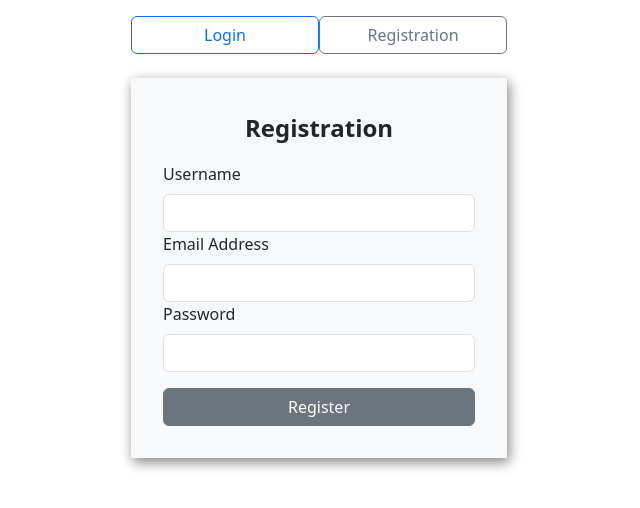
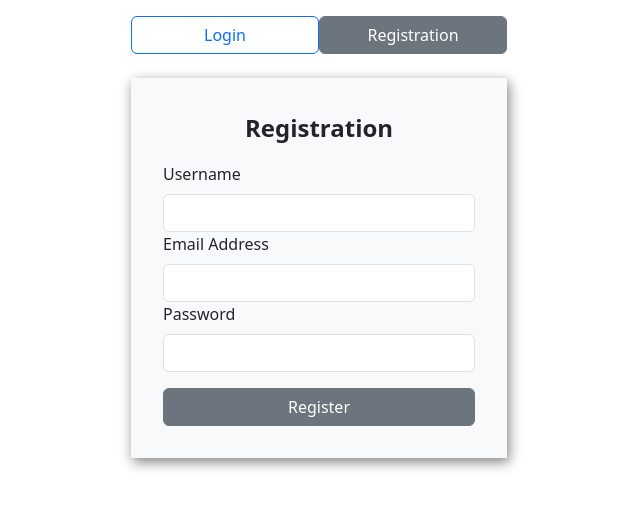
Before and after one commit to SHAHSULTANS/Interactive_quiz_application, a plain HTML site: page index.html in a window 1280 px wide. Both pictures are taken after a click on the button "Registration". Shown: the whole page, without its empty margins (321-961 px from the left). Drawn offline with nearby package versions, Linux system fonts and the light colour scheme.

Commit message:
add login and registration active class in index.html

```diff
--- a/index.html
+++ b/index.html
@@ -84,11 +84,15 @@
         loginBtn.addEventListener("click", () => {
             login.style.display = 'block';
             register.style.display = 'none';
+            loginBtn.classList.add("active");
+            registerBtn.classList.remove("active");
         });
 
         registerBtn.addEventListener("click", () => {
             login.style.display = 'none';
             register.style.display = 'block';
+            registerBtn.classList.add("active");
+            loginBtn.classList.remove("active");
         });
 
         // Registration
@@ -116,7 +120,7 @@
             const storedPassword = localStorage.getItem(email);
             if (storedPassword && storedPassword === password) {
                 alert('Login successful!');
-                window.location.href = 'project_test\quiz.html';
+                window.location.href = 'project_test/quiz.html';
             } else {
                 alert('Invalid login credentials. Or you have to first regirstration.');
             }
```
